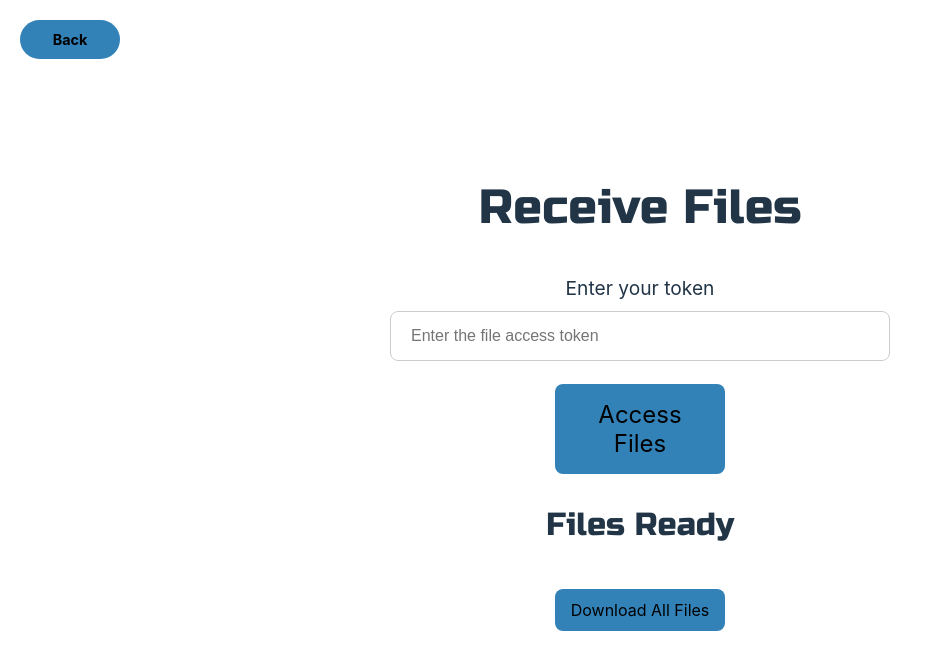
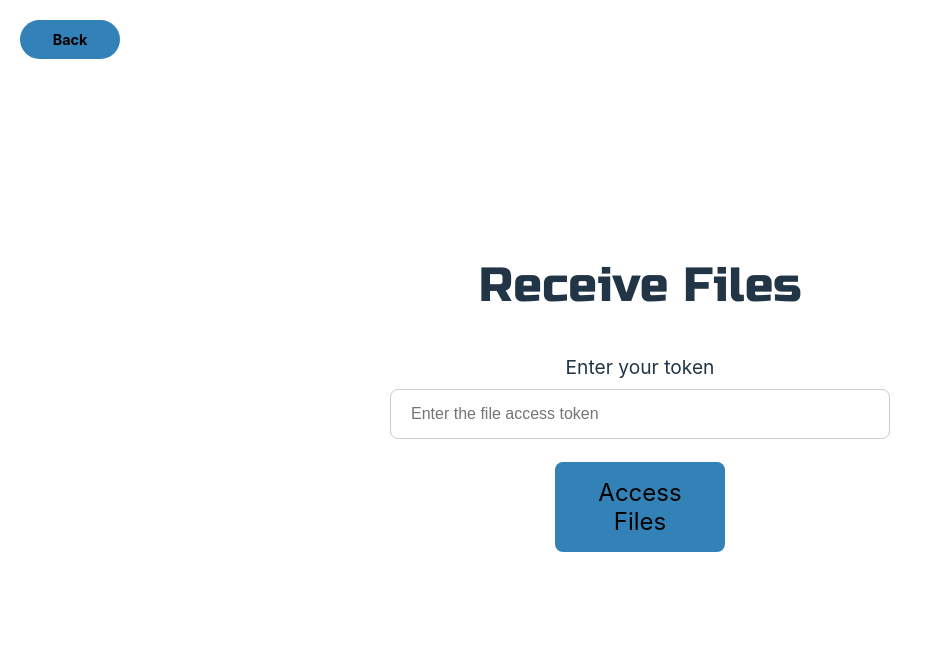
Before and after one commit to vinishdas/FileSharingApp, a React (Vite) app in the folder frontend/: page / in a window 1280 px wide. Both pictures are taken after a click on the button "recieve". Shown: the top 670 px of the page, without its empty margins (0-933 px from the left). Built offline with nearby package versions, Linux system fonts and the light colour scheme; a web font is replaced by a local one.

Commit message:
supabase work

```diff
--- a/frontend/src/Recieve.jsx
+++ b/frontend/src/Recieve.jsx
@@ -93,7 +93,7 @@ const Receive = ({ onUpdate }) => {
           </form>
         )}
 
-        {files.length == 0 && (
+        {files.length > 0 && (
           <>
             <h2
               style={{
```
